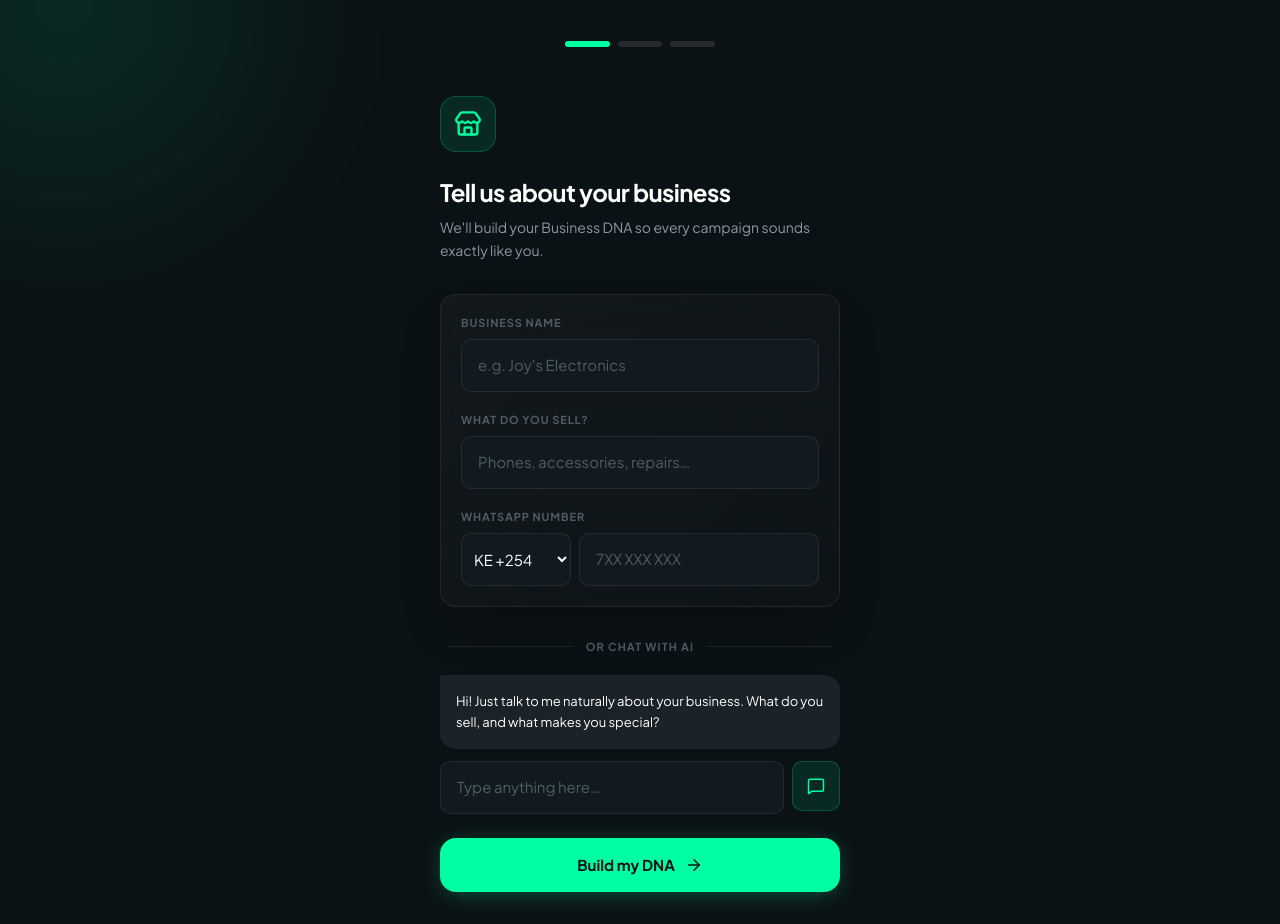
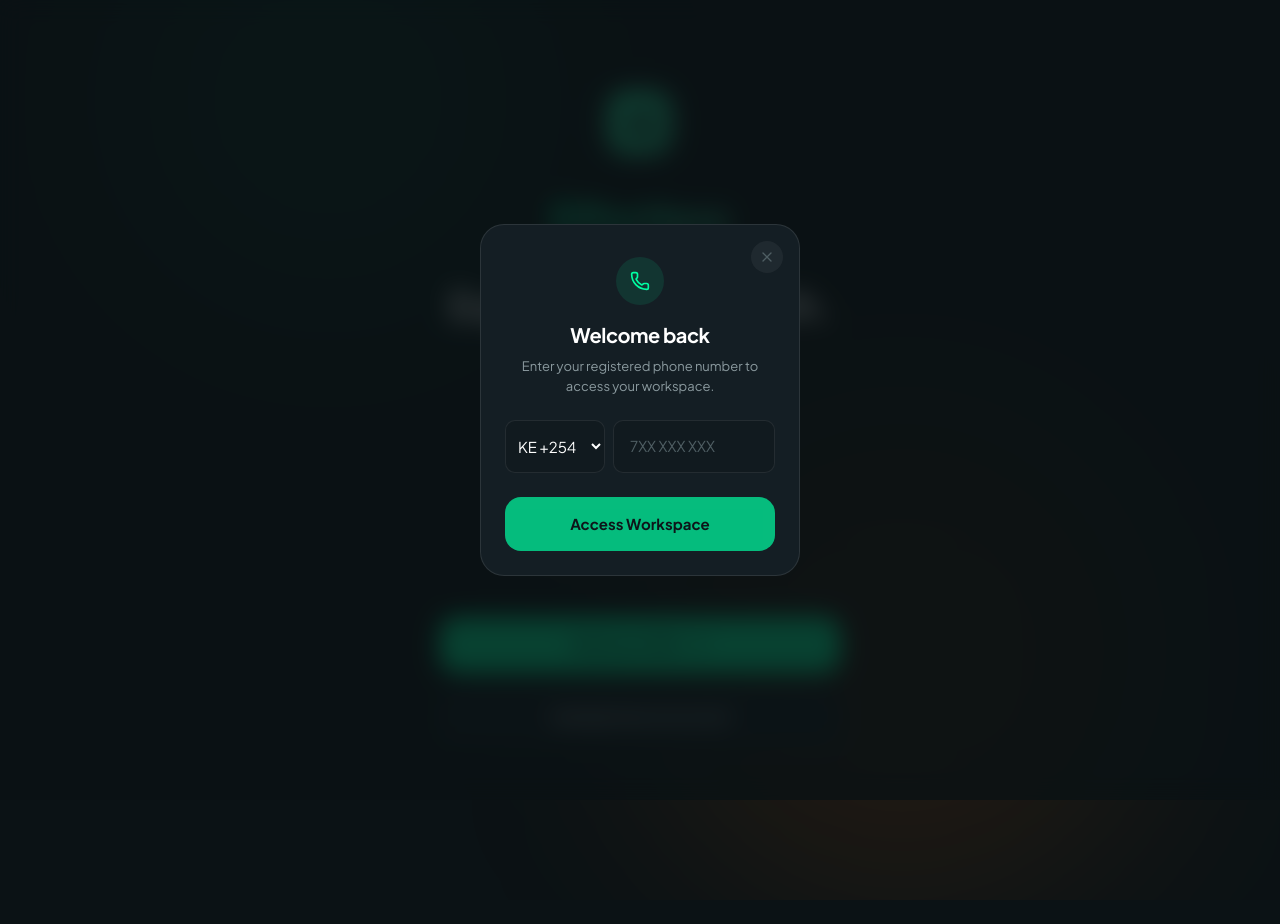
Before and after one commit to Ashelycole1/KUA, a Next.js app in the folder frontend/: page /KUA/ in a window 1280 px wide. Both pictures are taken after a click on the button "I already have an account". After the commit the page ends 900 px from the top, so only its background shows below. Built offline with nearby package versions, Linux system fonts and the light colour scheme.

Commit message:
feat: Add persistent authentication and backend user syncing

```diff
--- a/frontend/app/page.tsx
+++ b/frontend/app/page.tsx
@@ -1,23 +1,41 @@
 'use client'
 
-import { useState } from 'react'
-import { KuaProvider } from '@/components/KuaProvider'
+import { useState, useEffect } from 'react'
+import { KuaProvider, useKua } from '@/components/KuaProvider'
 import SplashScreen from '@/components/SplashScreen'
 import Onboarding from '@/components/Onboarding'
 import MainApp from '@/components/MainApp'
 
 type View = 'splash' | 'onboard' | 'app'
 
-export default function Home() {
+function RootRouter() {
+  const { user, isHydrated } = useKua()
   const [view, setView] = useState<View>('splash')
 
+  useEffect(() => {
+    // Fast-track returning users directly into the studio
+    if (isHydrated && user.phone) {
+      setView('app')
+    }
+  }, [isHydrated, user.phone])
+
+  if (!isHydrated) {
+    return <div className="min-h-screen bg-background flex flex-col items-center justify-center text-textMuted"><span className="spin-dark" /></div>
+  }
+
+  return (
+    <div className="flex-1 flex flex-col min-h-screen">
+      {view === 'splash'  && <SplashScreen onEnter={() => setView('onboard')} onLogin={() => setView('app')} />}
+      {view === 'onboard' && <Onboarding onComplete={() => setView('app')} />}
+      {view === 'app'     && <MainApp />}
+    </div>
+  )
+}
+
+export default function Home() {
   return (
     <KuaProvider>
-      <div className="flex-1 flex flex-col min-h-screen">
-        {view === 'splash'  && <SplashScreen onEnter={() => setView('onboard')} />}
-        {view === 'onboard' && <Onboarding onComplete={() => setView('app')} />}
-        {view === 'app'     && <MainApp />}
-      </div>
+      <RootRouter />
     </KuaProvider>
   )
 }
--- a/frontend/components/KuaProvider.tsx
+++ b/frontend/components/KuaProvider.tsx
@@ -1,7 +1,6 @@
 'use client'
 
-import { createContext, useContext, useState, useCallback, ReactNode } from 'react'
-
+import { createContext, useContext, useState, useCallback, useEffect, ReactNode } from 'react'
 import { CountryCurrencyMap, getCountryByPrefix } from '@/lib/currency'
 
 interface User {
@@ -17,6 +16,7 @@ interface User {
 interface KuaContextType {
   user: User
   setUser: (u: Partial<User>) => void
+  isHydrated: boolean
   toast: (msg: string) => void
   toastMsg: string
   toastVisible: boolean
@@ -27,7 +27,7 @@ const defaultUser: User = {
   bizName: '',
   bizType: '',
   brandKw: 'Fresh, Affordable, Daily, Trusted, Local',
-  credits: 3,
+  credits: 0,
   balance: 0,
   countryCode: 'KE',
 }
@@ -35,6 +35,7 @@ const defaultUser: User = {
 const KuaCtx = createContext<KuaContextType>({
   user: defaultUser,
   setUser: () => {},
+  isHydrated: false,
   toast: () => {},
   toastMsg: '',
   toastVisible: false,
@@ -42,11 +43,26 @@ const KuaCtx = createContext<KuaContextType>({
 
 export function KuaProvider({ children }: { children: ReactNode }) {
   const [user, setUserState] = useState<User>(defaultUser)
+  const [isHydrated, setIsHydrated] = useState(false)
   const [toastMsg, setToastMsg] = useState('')
   const [toastVisible, setToastVisible] = useState(false)
 
+  useEffect(() => {
+    try {
+      const saved = localStorage.getItem('kua_user')
+      if (saved) {
+        setUserState(prev => ({ ...prev, ...JSON.parse(saved) }))
+      }
+    } catch {}
+    setIsHydrated(true)
+  }, [])
+
   const setUser = useCallback((partial: Partial<User>) => {
-    setUserState(prev => ({ ...prev, ...partial }))
+    setUserState(prev => {
+      const next = { ...prev, ...partial }
+      localStorage.setItem('kua_user', JSON.stringify(next))
+      return next
+    })
   }, [])
 
   const toast = useCallback((msg: string) => {
@@ -56,12 +72,12 @@ export function KuaProvider({ children }: { children: ReactNode }) {
   }, [])
 
   return (
-    <KuaCtx.Provider value={{ user, setUser, toast, toastMsg, toastVisible }}>
+    <KuaCtx.Provider value={{ user, setUser, isHydrated, toast, toastMsg, toastVisible }}>
       {children}
       {/* Global toast */}
       <div
-        className="toast-bar"
-        style={{ opacity: toastVisible ? 1 : 0 }}
+        className="toast-bar z-[100]"
+        style={{ opacity: toastVisible ? 1 : 0, pointerEvents: toastVisible ? 'auto' : 'none' }}
       >
         {toastMsg}
       </div>
--- a/frontend/components/Onboarding.tsx
+++ b/frontend/components/Onboarding.tsx
@@ -63,11 +63,29 @@ export default function Onboarding({ onComplete }: OnboardProps) {
     }, 900)
   }
 
+  async function syncUserAuth(addCredits = 0) {
+    try {
+      const fullPhone = `${prefix}${phone.trim()}`
+      const res = await fetch(`${process.env.NEXT_PUBLIC_API_URL || 'http://localhost:8000'}/auth/login`, {
+        method: 'POST',
+        headers: { 'Content-Type': 'application/json' },
+        body: JSON.stringify({ phone: fullPhone, currency_code: activeCountry.code })
+      })
+      const data = await res.json()
+      // If Momoflow succeeded, we force 10 local credits as default since backend might not be hooked up.
+      setUser({ credits: addCredits > 0 ? addCredits : data.credit_balance })
+    } catch {
+      // Offline fallback
+      setUser({ credits: addCredits > 0 ? addCredits : 3 })
+    }
+  }
+
   async function momoFlow() {
     setPaying(true)
     toast(`Payment prompt sent to ${prefix}${phone.trim() || 'your number'}…`)
     await new Promise(r => setTimeout(r, 2500))
-    setUser({ credits: 10, balance: 0 })
+    await syncUserAuth(10)
+    setUser({ balance: 0 })
     toast(`✅ Payment confirmed! 10 credits added via ${activeCountry.paymentMethod}.`)
     await new Promise(r => setTimeout(r, 600))
     onComplete()
@@ -294,8 +312,13 @@ export default function Onboarding({ onComplete }: OnboardProps) {
               </button>
 
               <button
-                className="btn-secondary border-none bg-transparent hover:bg-white/5"
-                onClick={() => { setUser({ credits: 3 }); onComplete() }}
+                className="btn-secondary border-none bg-transparent hover:bg-white/5 disabled:opacity-50"
+                disabled={paying}
+                onClick={async () => {
+                  setPaying(true)
+                  await syncUserAuth(3)
+                  onComplete()
+                }}
               >
                 Skip — start with 3 free credits
               </button>
--- a/frontend/components/SplashScreen.tsx
+++ b/frontend/components/SplashScreen.tsx
@@ -1,9 +1,17 @@
 'use client'
 
-import { motion } from 'framer-motion'
-import { CheckCircle2 } from 'lucide-react'
+import { useState } from 'react'
+import { motion, AnimatePresence } from 'framer-motion'
+import { CheckCircle2, Phone, X } from 'lucide-react'
+import { COUNTRIES } from '@/lib/currency'
+import { useKua } from './KuaProvider'
 
-export default function SplashPage({ onEnter }: { onEnter: () => void }) {
+export default function SplashPage({ onEnter, onLogin }: { onEnter: () => void, onLogin: () => void }) {
+  const { setUser, toast } = useKua()
+  const [showLogin, setShowLogin] = useState(false)
+  const [phoneIdx, setPhoneIdx] = useState(0)
+  const [phone, setPhone] = useState('')
+  const [loading, setLoading] = useState(false)
   const tags = [
     { label: 'Business DNA', active: true },
     { label: 'Bulk SMS', active: false },
@@ -76,16 +84,91 @@ export default function SplashPage({ onEnter }: { onEnter: () => void }) {
           className="px-6 pb-2 w-full mt-auto"
         >
           <button className="btn-primary mb-4" onClick={onEnter}>
-            Launch Workbench
+            Build your DNA
             <svg width="18" height="18" viewBox="0 0 24 24" fill="none" stroke="currentColor" strokeWidth="2.5">
               <path d="M5 12h14M12 5l7 7-7 7" strokeLinecap="round" strokeLinejoin="round"/>
             </svg>
           </button>
-          <button className="btn-secondary" onClick={onEnter}>
+          <button className="btn-secondary" onClick={() => setShowLogin(true)}>
             I already have an account
           </button>
         </motion.div>
       </div>
+
+      {/* ── Login Modal ── */}
+      <AnimatePresence>
+        {showLogin && (
+          <motion.div
+            initial={{ opacity: 0 }} animate={{ opacity: 1 }} exit={{ opacity: 0 }}
+            className="fixed inset-0 z-50 bg-background/80 backdrop-blur-md flex items-center justify-center p-6"
+          >
+            <motion.div
+              initial={{ scale: 0.95, y: 20 }} animate={{ scale: 1, y: 0 }} exit={{ scale: 0.95, y: 20 }}
+              className="bg-[#141E24] border border-white/10 rounded-3xl p-6 w-full max-w-[320px] flex flex-col items-center relative"
+            >
+              <button onClick={() => setShowLogin(false)} className="absolute top-4 right-4 p-2 text-textMuted hover:text-white rounded-full bg-white/5">
+                <X size={16} />
+              </button>
+
+              <div className="w-12 h-12 rounded-full bg-primary/10 text-primary flex items-center justify-center mb-4 mt-2">
+                <Phone size={20} />
+              </div>
+
+              <h3 className="text-xl font-bold tracking-tight text-white mb-2">Welcome back</h3>
+              <p className="text-[13px] text-textSecondary text-center mb-6">Enter your registered phone number to access your workspace.</p>
+
+              <div className="flex gap-2 w-full mb-6">
+                <select
+                  className="inp w-[100px] flex-none px-2"
+                  value={phoneIdx} onChange={e => setPhoneIdx(Number(e.target.value))}
+                >
+                  {COUNTRIES.map((c, i) => (
+                    <option key={c.code} value={i} className="bg-card text-white">
+                      {c.code} {c.prefix}
+                    </option>
+                  ))}
+                </select>
+                <input
+                  type="tel"
+                  className="inp flex-1 min-w-0"
+                  placeholder="7XX XXX XXX"
+                  value={phone}
+                  onChange={e => setPhone(e.target.value.replace(/\D/g, ''))}
+                />
+              </div>
+
+              <button
+                className="btn-primary w-full"
+                disabled={loading || phone.length < 5}
+                onClick={async () => {
+                  setLoading(true)
+                  const fullPhone = COUNTRIES[phoneIdx].prefix + phone
+                  try {
+                    const res = await fetch(`${process.env.NEXT_PUBLIC_API_URL || 'http://localhost:8000'}/auth/login`, {
+                      method: 'POST',
+                      headers: { 'Content-Type': 'application/json' },
+                      body: JSON.stringify({ phone: fullPhone, currency_code: COUNTRIES[phoneIdx].code })
+                    })
+                    const data = await res.json()
+                    // Persist to wallet context / localStorage automatically checks this
+                    setUser({ phone: data.phone_number, credits: data.credit_balance, countryCode: data.currency_code })
+                    toast(`Welcome back! You have ${data.credit_balance} credits remaining.`)
+                    onLogin()
+                  } catch (e) {
+                    // Graceful degrade if API is offline
+                    toast('Workspace synced locally (Offline Mode)')
+                    setUser({ phone: fullPhone })
+                    onLogin()
+                  }
+                  setLoading(false)
+                }}
+              >
+                {loading ? <span className="spin-dark border-background border-t-transparent" /> : "Access Workspace"}
+              </button>
+            </motion.div>
+          </motion.div>
+        )}
+      </AnimatePresence>
     </div>
   )
 }
```
Also changed, not shown: 2 other files (tests, documents, lock files or other folders).
